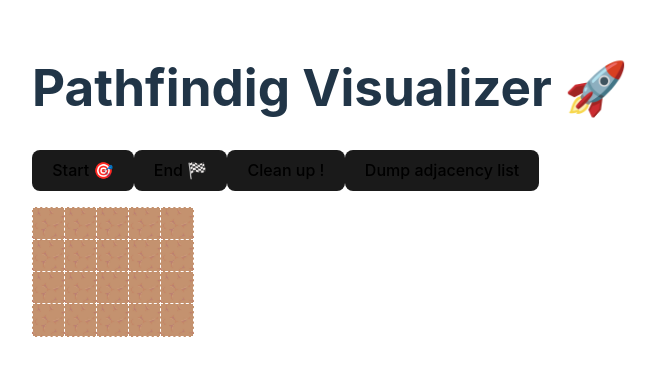
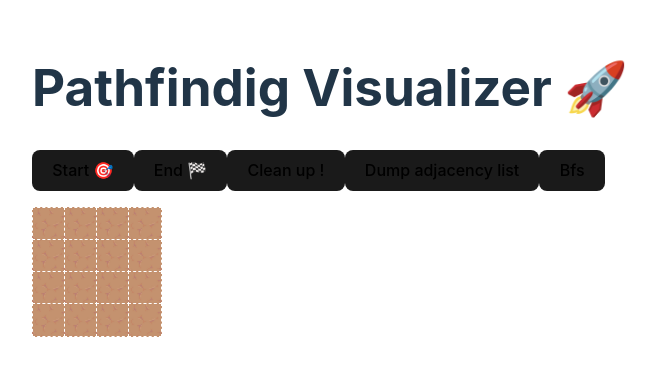
Before and after one commit to hamzaseghir/pathfinding-visualizer, a React (Vite) app: page / in a window 1280 px wide. Shown: the part 228-604 px from the top of the page, without its empty margins (310-966 px from the left). Built offline with nearby package versions, Linux system fonts and the light colour scheme.

Commit message:
bfs algorithm start

```diff
--- a/src/components/PathfindingVisualizer.tsx
+++ b/src/components/PathfindingVisualizer.tsx
@@ -1,8 +1,9 @@
 import { BaseSyntheticEvent, useEffect, useState } from 'react';
 import { MatrixWrapper , StateButton, Node} from './PathfindingVisualizer.style';
+import BreadthFirstSearch from './algorithms/Bfs';
 
 const MATRIX_ROWS = 4;
-const MATRIX_COLUMNS = 5;
+const MATRIX_COLUMNS = 4;
 
 
 const useMatrix = () => {
@@ -53,6 +54,11 @@ const useMatrix = () => {
       })
     })
     console.log(map);
+    return map;
+  }
+
+  const bfs = () => {
+    BreadthFirstSearch(_convertToAdjacencyList(matrix), startNode,endNode);
   }
 
   useEffect(() => {
@@ -163,6 +169,10 @@ const useMatrix = () => {
     return null;
 };
 
+  const handleBfs = () => {
+    if(startNode != -1 && endNode != -1) BreadthFirstSearch(_convertToAdjacencyList(matrix), startNode, endNode)
+  }
+
   const handleStartFlag = () => {
     setStartFlag({state:!startFlag.state});
     if(startFlag.state == false)setEndFlag({state:false})
@@ -175,6 +185,10 @@ const useMatrix = () => {
 
   const handleAdjacency = () => {
     _convertToAdjacencyList(matrix)
+  }
+
+  const AlgBfsButton = () => {
+    return <StateButton onClick={handleBfs}> Bfs</StateButton>
   }
 
   const AdjancencyListButton = () => {
@@ -242,11 +256,11 @@ const useMatrix = () => {
     return <MatrixWrapper rows={MATRIX_ROWS} columns={MATRIX_COLUMNS}>{arr}</MatrixWrapper>;
   };
 
-  return { Matrix, matrix, StartButton, EndButton , CleanUpButton, AdjancencyListButton};
+  return { Matrix, matrix, StartButton, EndButton , CleanUpButton, AdjancencyListButton, AlgBfsButton};
 };
 
 const PathfindingVisualizer = () => {
-  const { Matrix, matrix, StartButton, EndButton, CleanUpButton, AdjancencyListButton } =
+  const { Matrix, matrix, StartButton, EndButton, CleanUpButton, AdjancencyListButton , AlgBfsButton} =
     useMatrix();
 
   return (
@@ -256,6 +270,7 @@ const PathfindingVisualizer = () => {
       <EndButton />
       <CleanUpButton  />
       <AdjancencyListButton />
+      <AlgBfsButton/>
       <Matrix {...matrix} />
     </>
   );
--- /dev/null
+++ b/src/components/algorithms/Bfs.ts
@@ -0,0 +1,23 @@
+let visited:Array<number> = [];
+let queue:number[] = [];
+
+const BreadthFirstSearch = (matrix:Map<number, number[]>, startNode:number, endNode:number) => {
+
+  for(let node of matrix.get(startNode)!)visited.push(node)
+  for(let node of matrix.get(startNode)!)queue.push(node)
+
+  while(queue.length > 0){
+    let s = queue.pop()!;
+    console.log(s);
+
+    for(let node of matrix.get(s)!){
+      if(!visited.includes(node)){
+        visited.push(node);
+        queue.push(node);
+      }
+    }
+  }
+  return visited;
+}
+
+export default BreadthFirstSearch;
```
